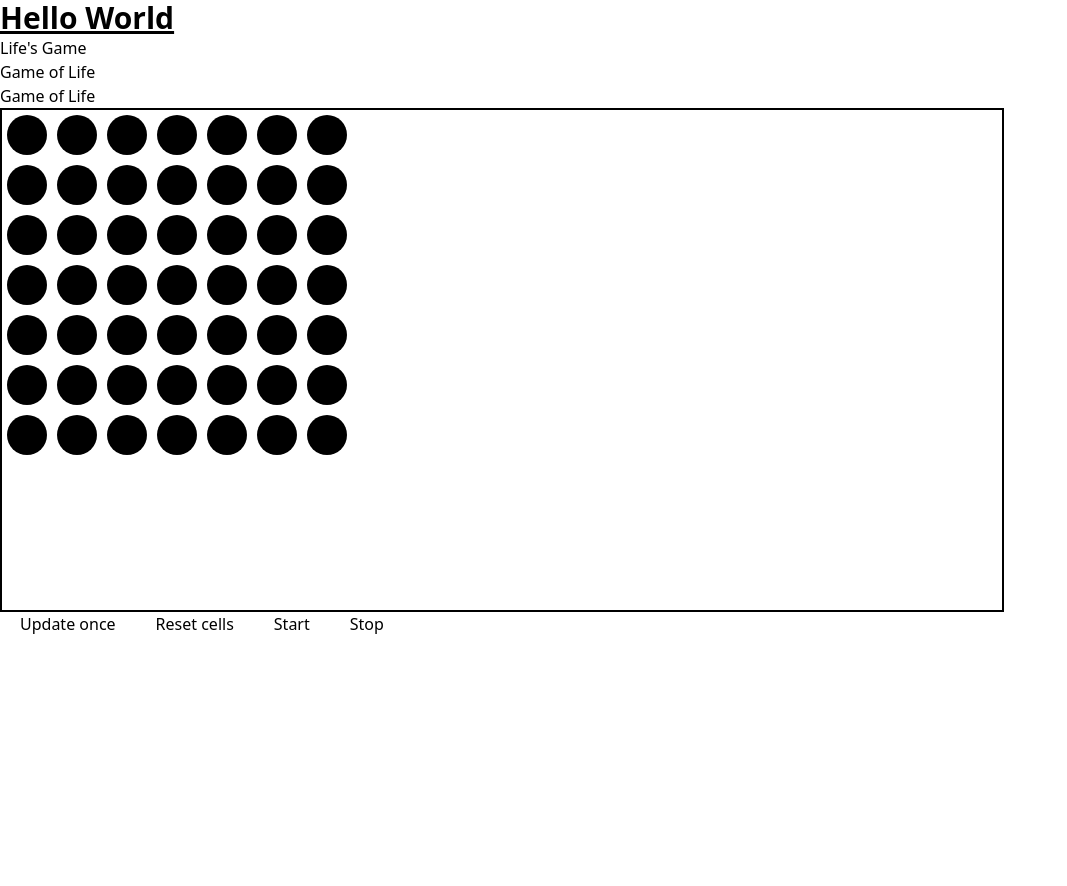
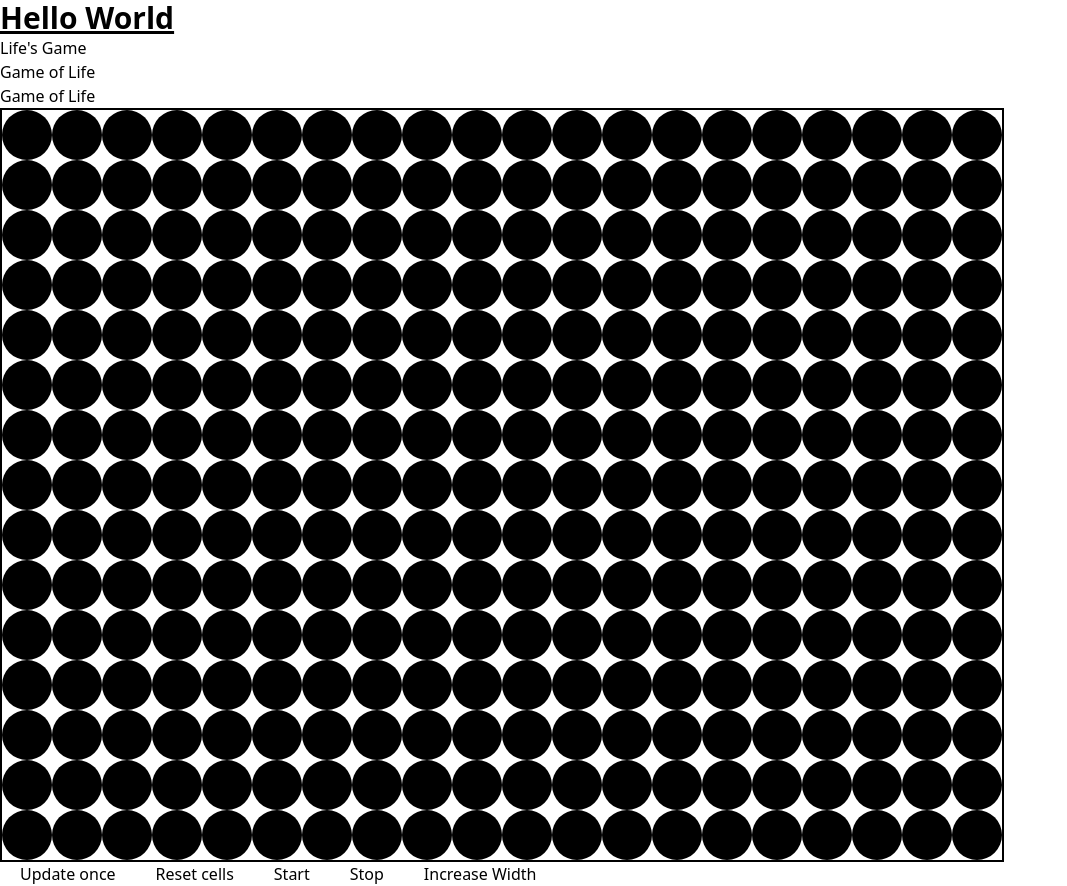
Before and after one commit to JonasDeipenbrock/lifeGames, a React (Vite) app: page /gameOfLife in a window 1280 px wide. Shown: the whole page, without its empty margins (0-1067 px from the left). Before the commit the page ends 800 px from the top, so only its background shows below. Built offline with nearby package versions, Linux system fonts and the light colour scheme.

Commit message:
adds click listener and starts resize logic
Signed-off-by: Jonas Deipenbrock <jonas.deipenbrock@gmx.de>

```diff
--- a/src/gameOfLife/world.ts
+++ b/src/gameOfLife/world.ts
@@ -1,20 +1,28 @@
 export class World {
+    /**
+     * number of cells on y axis
+     */
     private height: number;
+    /**
+     * number of cells on x axis
+     */
     private width: number;
     private cellSize = 50;
     private cells: Array<boolean>;
     private paused = true;
 
+    /**
+     *
+     * @param width number of cells on x axis
+     * @param height number of cells on y axis
+     */
     constructor(width: number, height: number) {
         // this.width = width / this.cellSize;
         // this.height = height / this.cellSize;
-        this.width = 7;
-        this.height = 7;
+        this.width = width;
+        this.height = height;
 
-        this.cells = new Array(
-            // (height / this.cellSize - 2) * (width / this.cellSize)
-            7 * 7
-        ).fill(false);
+        this.cells = new Array(this.width * this.height).fill(false);
     }
 
     updateOnce(forceUpdate = false) {
@@ -22,10 +30,7 @@ export class World {
             return;
         }
 
-        const nextGeneration = new Array(
-            // (height / this.cellSize - 2) * (width / this.cellSize)
-            7 * 7
-        ).fill(false);
+        const nextGeneration = new Array(this.width * this.height).fill(false);
 
         for (let i = 0; i < this.width; i++) {
             for (let j = 0; j < this.height; j++) {
@@ -80,17 +85,7 @@ export class World {
     }
 
     setCells() {
-        this.cells = new Array(
-            // (height / this.cellSize - 2) * (width / this.cellSize)
-            7 * 7
-        ).fill(false);
-
-        // this.cells[0 * this.width + 0] = true;
-        this.cells[0 * this.width + 1] = true;
-        this.cells[1 * this.width + 2] = true;
-        this.cells[2 * this.width + 0] = true;
-        this.cells[2 * this.width + 1] = true;
-        this.cells[2 * this.width + 2] = true;
+        this.cells = new Array(this.width * this.height).fill(false);
     }
 
     draw(ctx: CanvasRenderingContext2D) {
@@ -106,7 +101,7 @@ export class World {
                 ctx.arc(
                     i * this.cellSize + this.cellSize / 2,
                     j * this.cellSize + this.cellSize / 2,
-                    20,
+                    this.cellSize / 2,
                     0,
                     2 * Math.PI
                 );
@@ -122,4 +117,19 @@ export class World {
     unpause() {
         this.paused = false;
     }
+
+    setWidth(width: number) {
+        this.width = width;
+        //TODO copy array content over correctly
+    }
+
+    handleClick(event: MouseEvent) {
+        console.log(event.x, event.clientX, event.offsetX);
+        const x = Math.ceil(event.offsetX / this.cellSize) - 1;
+        const y = Math.ceil(event.offsetY / this.cellSize) - 1;
+        console.log(x, y);
+
+        this.cells[x * this.width + y] = !this.cells[x * this.width + y];
+        console.log(this.cells);
+    }
 }
--- a/src/hooks/useCanvas.ts
+++ b/src/hooks/useCanvas.ts
@@ -4,7 +4,7 @@ const useCanvas = (
     render: (ctx: CanvasRenderingContext2D) => void,
     update: (ctx: CanvasRenderingContext2D) => void
 ) => {
-    const canvasRef = useRef(null);
+    const canvasRef = useRef<HTMLCanvasElement>(null);
 
     // const resizeCanvasToDisplaySize = (
     //     context: CanvasRenderingContext2D,
--- a/src/routes/GameOfLife/GameOfLife.tsx
+++ b/src/routes/GameOfLife/GameOfLife.tsx
@@ -1,22 +1,36 @@
-import { useRef, useState } from 'react';
+import { useEffect, useRef, useState } from 'react';
 import { World } from '../../gameOfLife/world';
 import useCanvas from '../../hooks/useCanvas';
 
 const GameOfLife = () => {
-    const world = useRef<World>(new World(1000, 500));
+    const [width, setWidth] = useState(20);
+    const [height, setHeight] = useState(15);
+    const [cellSize, setCellSize] = useState(50);
+
+    const world = useRef<World>(new World(width, height));
 
     const draw = (ctx: CanvasRenderingContext2D) => {
-        // ctx.fillStyle = "#000000";
-        // ctx.beginPath();
-        // ctx.arc(50, 100, 20, 0, 2 * Math.PI);
-        // ctx.fill();
         world.current.draw(ctx);
     };
 
     const update = (ctx: CanvasRenderingContext2D) => {
         world.current.updateOnce();
     };
+
+    const onClickListener = (event: MouseEvent) => {
+        world.current.handleClick(event);
+    };
+
     const canvasRef = useCanvas(draw, update);
+
+    useEffect(() => {
+        const canvas = canvasRef.current;
+        canvas?.addEventListener('click', onClickListener);
+
+        return () => {
+            window.removeEventListener('click', onClickListener);
+        };
+    }, []);
 
     const updateOnce = () => {
         world.current.updateOnce(true);
@@ -34,13 +48,18 @@ const GameOfLife = () => {
         world.current.unpause();
     };
 
+    const increaseWidth = () => {
+        setWidth(width + 1);
+        world.current.setWidth(width + 1);
+    };
+
     return (
         <>
             <div>Game of Life</div>
             <canvas
                 ref={canvasRef}
-                width='1000'
-                height='500'
+                width={width * cellSize}
+                height={height * cellSize}
                 className='border-solid border-2 border-black'
             />
             <button onClick={updateOnce} className='px-5'>
@@ -55,6 +74,9 @@ const GameOfLife = () => {
             <button className='px-5' onClick={pause}>
                 Stop
             </button>
+            <button className='px-5' onClick={increaseWidth}>
+                Increase Width
+            </button>
         </>
     );
 };
```
